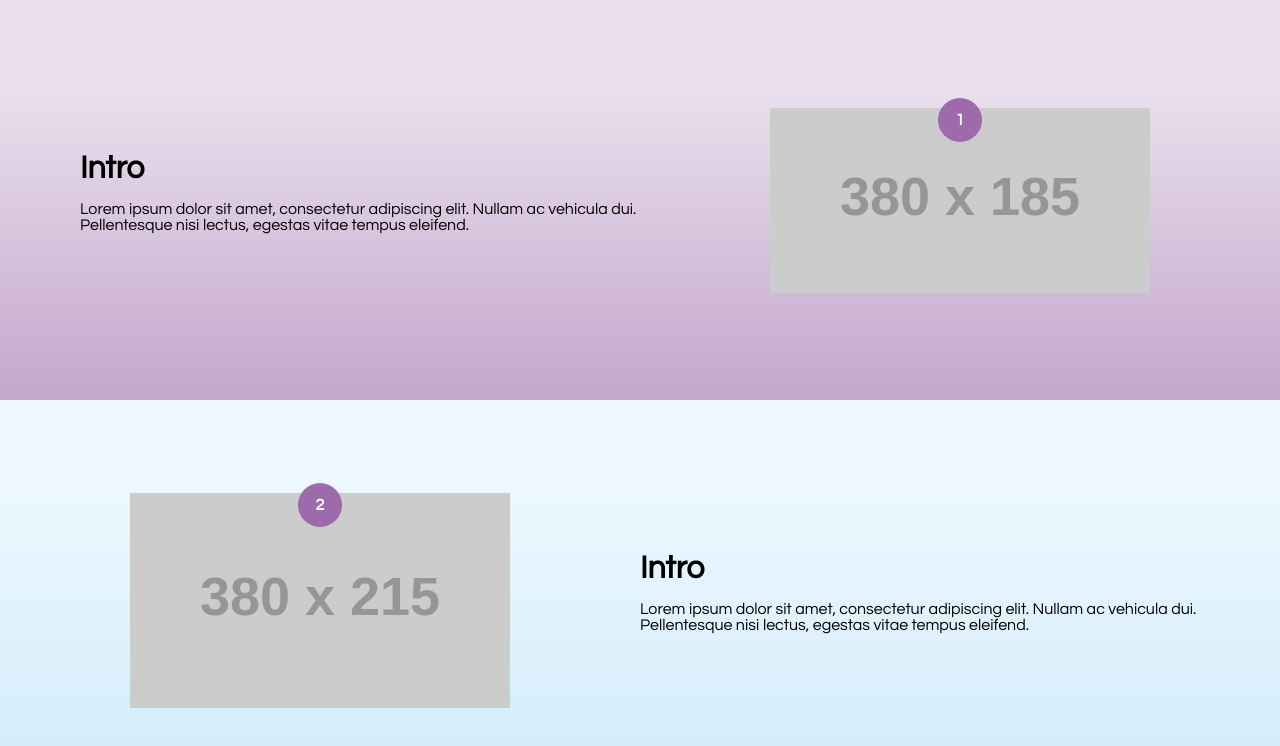
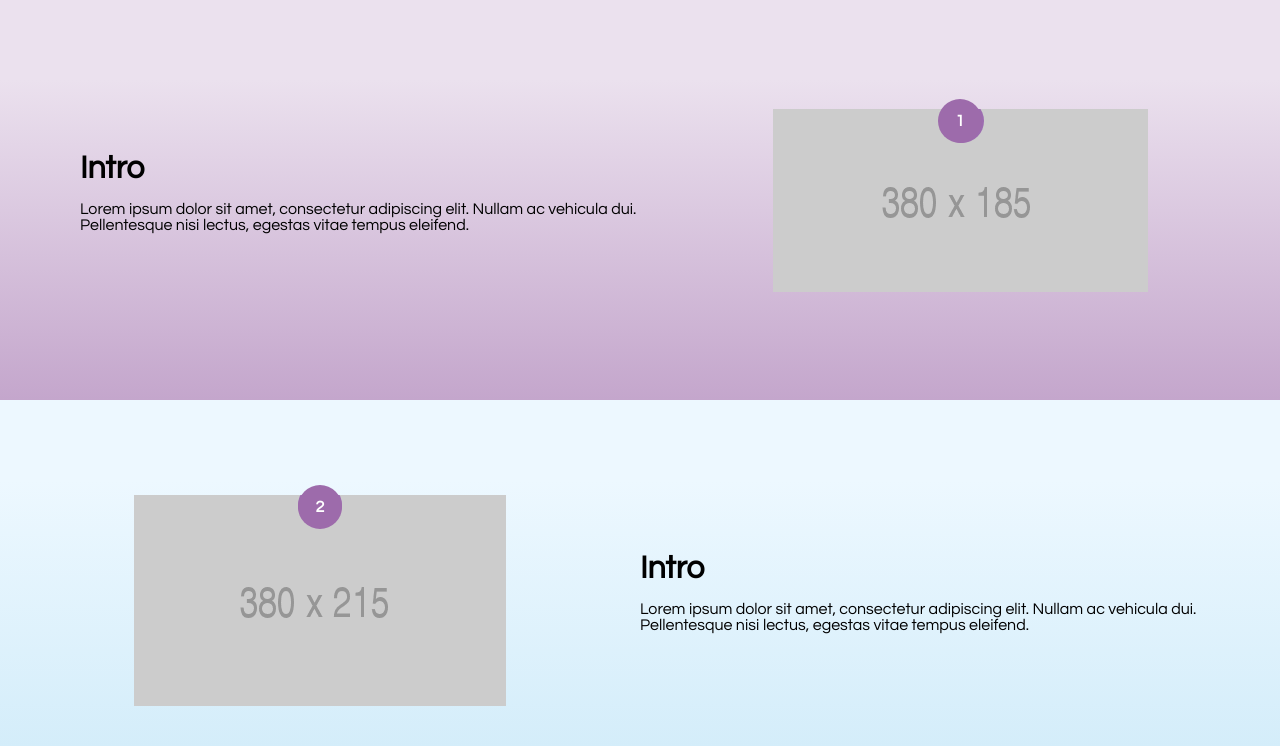
Before and after one commit to Joshin-Launchpad/Winters-Pearls, a plain HTML site: page index.html in a window 1280 px wide. Drawn offline with Linux system fonts and the light colour scheme; placeholder pictures from the web are drawn by us.

Commit message:
Feat (js) now working

```diff
--- a/index.html
+++ b/index.html
@@ -16,14 +16,17 @@ Note: Do not try to save to this codepen or work will be lost. Be sure to Fork a
     <p>Lorem ipsum dolor sit amet, consectetur adipiscing elit. Nullam ac vehicula dui. Pellentesque nisi lectus, egestas vitae tempus eleifend.</p>
   </div>
   <div class="img-container--one">
-    <img src="http://placehold.it/380x185" alt="" onclick="setImageAttributes" />
+    <img src="./oneimg.png" />
+    <!-- <img src="http://placehold.it/380x185" alt="" onclick="setImageAttributes" /> -->
     <div class="circle-one"><span>1<span></div>
   </div>
 </div>
 
 <div class="row-two">
   <div class="img-container--two">
-    <img src="http://placehold.it/380x215" alt="">
+    <img src="./twoimg.png" />
+
+    <!-- <img src="http://placehold.it/380x215" alt=""> -->
     <div class="circle-two"><span>2</span></div>
   </div>
   <div class="content-container--two">
--- a/main.js
+++ b/main.js
@@ -1,6 +1,4 @@
 //Note: jQuery is allowed but not required.
-
-window.onload = app.common.init();
 
 var app = app || {};
 app.common = {
@@ -8,9 +6,11 @@ app.common = {
     alert('set attributes now working');
   },
   bindUIelements() {
-    alert('now working');
+    // alert('now working');
   },
   init: function() {
     this.bindUIelements();
   }
 }
+
+window.onload = app.common.init();
```
Also changed, not shown: oneimg.png (added).
